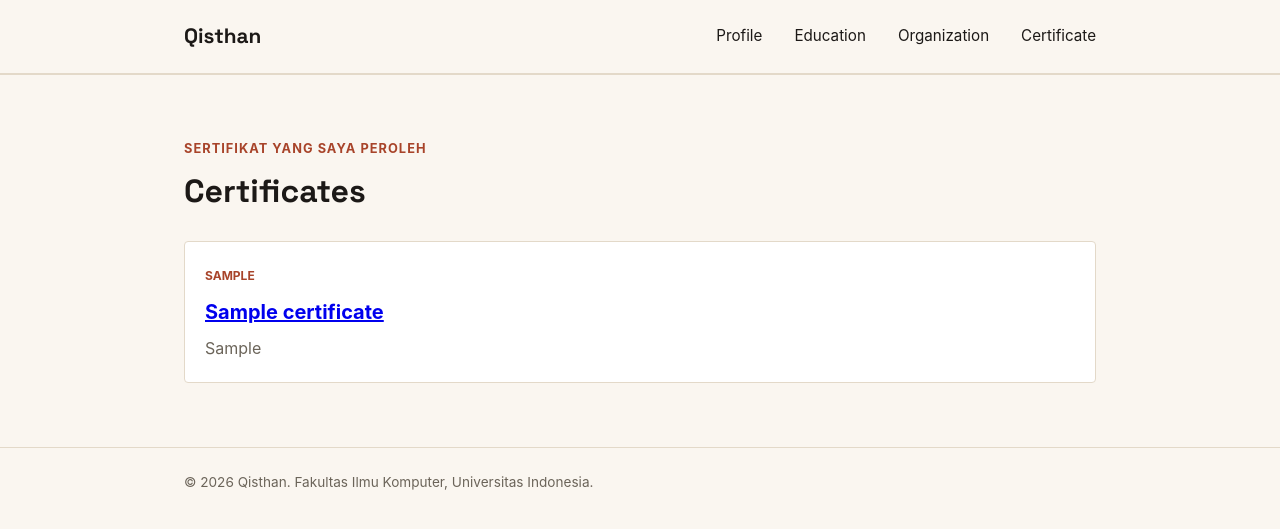
After one commit to qaffasyah-maker/myportofolio, a Django app: page /certificate/ in a window 1280 px wide. The commit adds this page. Shown: the top 529 px of the page. Run offline with Django 5.2, Linux system fonts and the light colour scheme; tables that the repository leaves empty hold one stand-in row (values such as "Sample post").

Commit message:
menegerjakan tugas 2

```diff
--- a/main/models.py
+++ b/main/models.py
@@ -18,9 +18,36 @@ class Experience(models.Model):
     thumbnail = models.URLField(blank=True, null=True)
     started_at = models.DateTimeField(auto_now_add=True)
     ended_at = models.DateTimeField(blank=True, null=True)
+
     def __str__(self):
         return self.title
 
     @property
     def is_ongoing(self):
         return self.ended_at is None
+
+
+class Education(models.Model):
+    school = models.CharField(max_length=255)
+    level = models.CharField(max_length=100)
+    year = models.CharField(max_length=50)
+
+    def __str__(self):
+        return self.school
+
+class Organization(models.Model):
+    name = models.CharField(max_length=255)
+    position = models.CharField(max_length=255)
+    year = models.CharField(max_length=50)
+
+    def __str__(self):
+        return self.name
+
+class Certificate(models.Model):
+    name = models.CharField(max_length=255)
+    issuer = models.CharField(max_length=255)
+    year = models.CharField(max_length=50)
+    file = models.URLField(blank=True, null=True)
+
+    def __str__(self):
+        return self.name
--- a/main/urls.py
+++ b/main/urls.py
@@ -1,10 +1,13 @@
 from django.urls import path
 
-from main.views import show_main, show_experience
+from main.views import show_main, show_experience, show_education, show_organization, show_certificate
 
 app_name = "main"
 
 urlpatterns = [
     path("", show_main, name="show_main"),
     path("experience/", show_experience, name="show_experience"),
+    path("education/", show_education, name="show_education"),
+    path("organization/", show_organization, name="show_organization"),
+    path("certificate/", show_certificate, name="show_certificate"),
 ]
--- a/main/views.py
+++ b/main/views.py
@@ -1,6 +1,6 @@
 from django.shortcuts import render
 
-from main.models import Experience
+from main.models import Experience, Education, Organization, Certificate
 
 
 def show_main(request):
@@ -22,3 +22,24 @@ def show_experience(request):
         "experience_list": Experience.objects.all(),
     }
     return render(request, "experience.html", context)
+
+def show_education(request):
+    context = {
+        "name": "Qisthan",
+        "education_list": Education.objects.all(),
+    }
+    return render(request, "education.html", context)
+
+def show_organization(request):
+    context = {
+        "name": "Qisthan",
+        "organization_list": Organization.objects.all(),
+    }
+    return render(request, "organization.html", context)
+
+def show_certificate(request):
+    context = {
+        "name": "Qisthan",
+        "certificate_list": Certificate.objects.all(),
+    }
+    return render(request, "certificate.html", context)
--- /dev/null
+++ b/templates/certificate.html
@@ -0,0 +1,68 @@
+<!DOCTYPE html>
+<html lang="en">
+<head>
+    <meta charset="UTF-8">
+    <meta name="viewport" content="width=device-width, initial-scale=1.0">
+    <title>{{ name }} - Certificates</title>
+    <link rel="preconnect" href="https://fonts.googleapis.com">
+    <link rel="preconnect" href="https://fonts.gstatic.com" crossorigin>
+    <link href="https://fonts.googleapis.com/css2?family=Space+Grotesk:wght@500;700&display=swap" rel="stylesheet">
+    <link rel="stylesheet" href="/static/css/style.css">
+</head>
+<body>
+    <header class="site-header">
+        <div class="container">
+            <a href="{% url 'main:show_main' %}" class="brand">{{ name }}</a>
+            <nav>
+                <a href="{% url 'main:show_main' %}">Profile</a>
+                <a href="{% url 'main:show_education' %}">Education</a>
+                <a href="{% url 'main:show_organization' %}">Organization</a>
+                <a href="{% url 'main:show_certificate' %}">Certificate</a>
+            </nav>
+        </div>
+    </header>
+
+    <main>
+        <section class="experience-section" id="certificate">
+            <div class="container">
+                <p class="section-kicker">Sertifikat yang saya peroleh</p>
+                <h1>Certificates</h1>
+
+                <div class="experience-grid">
+                    {% for certificate in certificate_list %}
+                        <article class="experience-card">
+                            <span class="experience-category">
+                                {{ certificate.issuer }}
+                            </span>
+
+                            <h2>
+                                {% if certificate.file %}
+                                    <a href="{{ certificate.file }}" target="_blank">
+                                        {{ certificate.name }}
+                                    </a>
+                                {% else %}
+                                    {{ certificate.name }}
+                                {% endif %}
+                            </h2>
+
+                            <p class="experience-description">
+                                {{ certificate.year }}
+                            </p>
+                        </article>
+                    {% empty %}
+                        <p class="empty-state">
+                            Belum ada sertifikat yang ditambahkan.
+                        </p>
+                    {% endfor %}
+                </div>
+            </div>
+        </section>
+    </main>
+
+    <footer class="site-footer">
+        <div class="container">
+            <p>&copy; 2026 {{ name }}. Fakultas Ilmu Komputer, Universitas Indonesia.</p>
+        </div>
+    </footer>
+</body>
+</html>
--- a/templates/index.html
+++ b/templates/index.html
@@ -15,7 +15,9 @@
             <a href="{% url 'main:show_main' %}" class="brand">{{ name }}</a>
             <nav>
                 <a href="{% url 'main:show_main' %}">Profile</a>
-                <a href="{% url 'main:show_experience' %}">Experience</a>
+                <a href="{% url 'main:show_education' %}">Education</a>
+                <a href="{% url 'main:show_organization' %}">Organization</a>
+                <a href="{% url 'main:show_certificate' %}">Certificate</a>
             </nav>
         </div>
     </header>
```
Also changed, not shown: main/tests.py (+73 -31 lines), templates/education.html (added, +60 -0 lines), templates/organization.html (added, +60 -0 lines), README.md, main/migrations/0002_education.py (added), main/migrations/0003_organization.py (added), main/migrations/0004_certificate.py (added).
